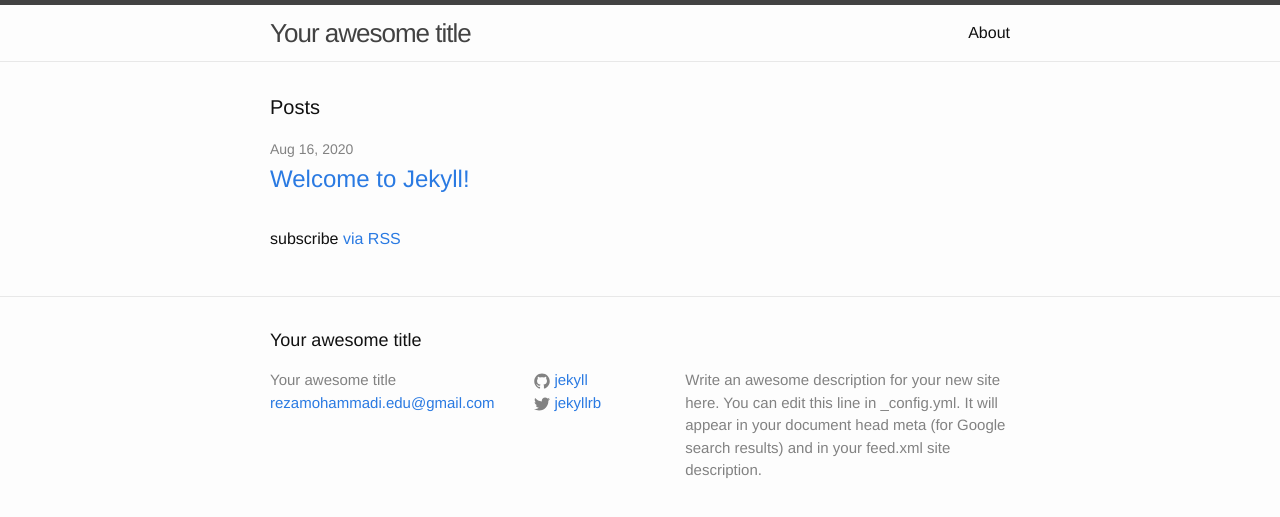
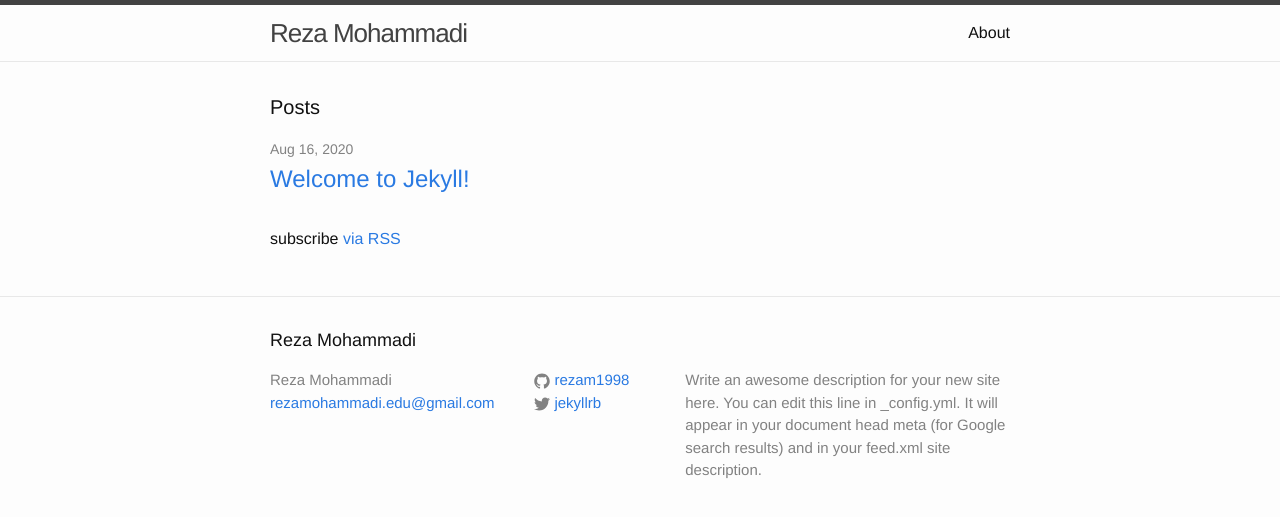
Before and after one commit to Rezam1998/Rezam1998.github.io, a Jekyll site: the page built from index.html, in a window 1280 px wide. Shown: the top 517 px of the page. Built offline with Jekyll 4.4.1, drawn with Linux system fonts in a browser that asks for light colours.

Commit message:
testing theme

```diff
--- a/_config.yml
+++ b/_config.yml
@@ -6,16 +6,16 @@
 # 'jekyll serve'. If you change this file, please restart the server process.
 
 # Site settings
-title: Your awesome title
+title: Reza Mohammadi
 email: rezamohammadi.edu@gmail.com
 description: > # this means to ignore newlines until "baseurl:"
   Write an awesome description for your new site here. You can edit this
   line in _config.yml. It will appear in your document head meta (for
   Google search results) and in your feed.xml site description.
 baseurl: "" # the subpath of your site, e.g. /blog
-url: "http://yourdomain.com" # the base hostname & protocol for your site
+url: "rezam1998.github.io" # the base hostname & protocol for your site
 twitter_username: jekyllrb
-github_username:  jekyll
+github_username:  rezam1998
 
 # Build settings
 markdown: kramdown
```
